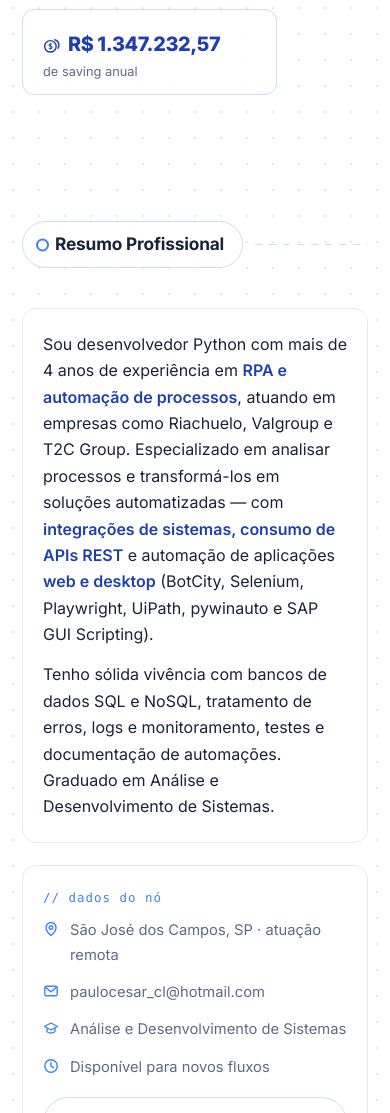
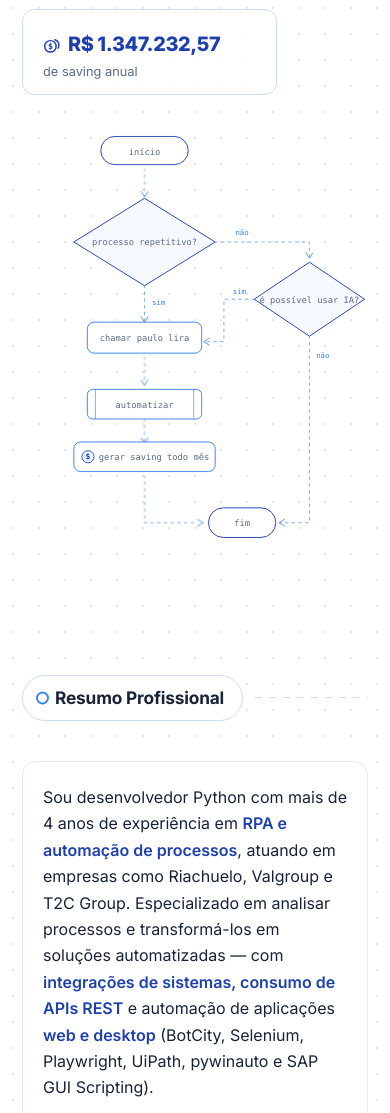
Before and after one commit to PauloLiraDev/portfolio, a plain HTML site: page index.html in a window 390 px wide. Shown: the part 603-1716 px from the top of the page. Drawn offline with Linux system fonts and the light colour scheme.

Commit message:
Mobile: exibe o fluxograma do hero abaixo das estatísticas
Co-Authored-By: Claude Fable 5 <noreply@anthropic.com>

```diff
--- a/styles.css
+++ b/styles.css
@@ -672,8 +672,20 @@ html.js .reveal.in { opacity: 1; transform: none; }
 
 @media (max-width: 640px) {
     .section { padding: 62px 0; }
-    .hero { padding: 130px 0 64px; }
-    .hero-flow { display: none; }
+    .hero {
+        padding: 130px 0 64px;
+        display: flex;
+        flex-direction: column;
+    }
+    .hero .hero-grid { order: 1; }
+    .hero-flow {
+        position: static;
+        order: 2;
+        width: min(calc(100% - 40px), 430px);
+        height: auto;
+        margin: 36px auto 0;
+        opacity: 1;
+    }
     .skills-grid, .projects-grid, .certs-grid { grid-template-columns: 1fr; }
     .sec-head { gap: 12px; }
     .sec-title { font-size: 1.08rem; padding: 8px 18px 8px 32px; white-space: normal; }
```
